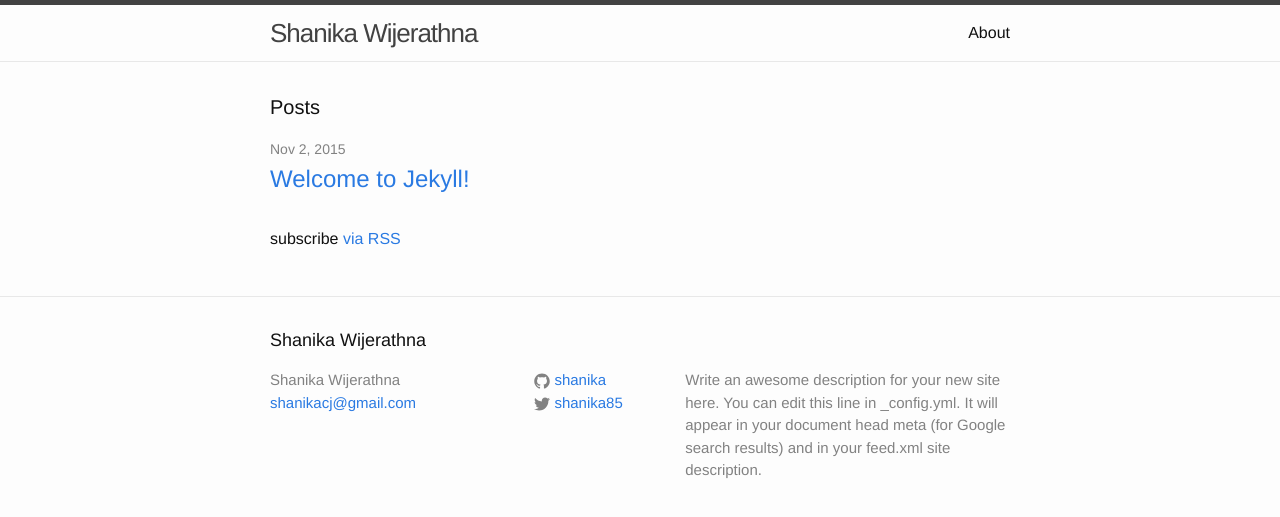
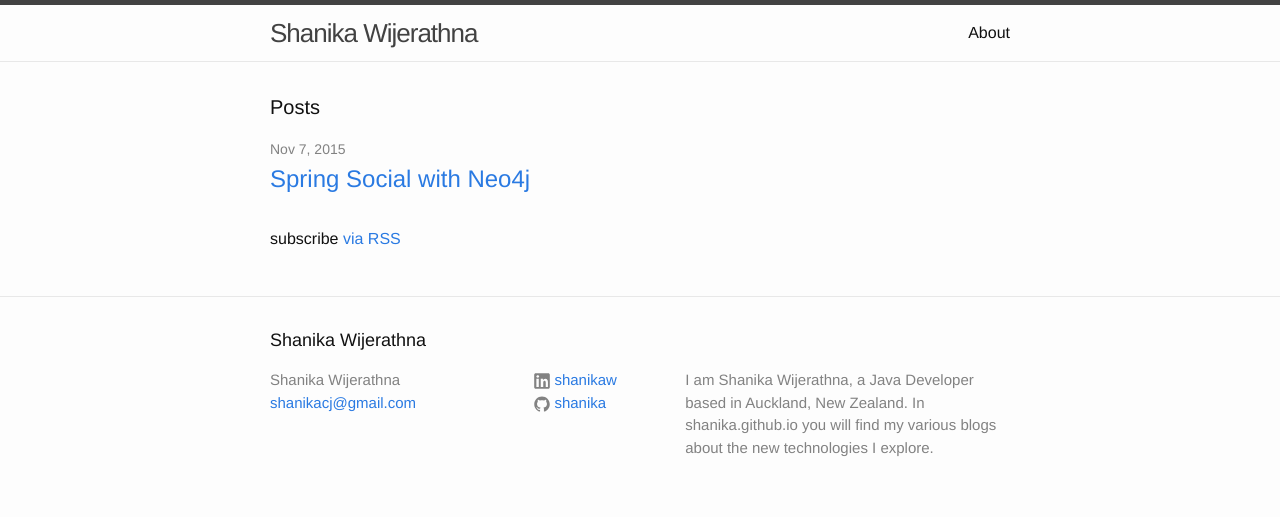
Before and after one commit to shanika/shanika.github.io, a Jekyll site: the page built from index.html, in a window 1280 px wide. Shown: the top 517 px of the page. Built offline with Jekyll 4.4.1, drawn with Linux system fonts in a browser that asks for light colours.

Commit message:
Spring social neo4j

```diff
--- a/_config.yml
+++ b/_config.yml
@@ -9,13 +9,11 @@
 title: Shanika Wijerathna
 email: shanikacj@gmail.com
 description: > # this means to ignore newlines until "baseurl:"
-  Write an awesome description for your new site here. You can edit this
-  line in _config.yml. It will appear in your document head meta (for
-  Google search results) and in your feed.xml site description.
+  I am Shanika Wijerathna, a Java Developer based in Auckland, New Zealand. In shanika.github.io you will find my various blogs about the new technologies I explore.
 baseurl: "" # the subpath of your site, e.g. /blog
-url: "http://shanika.github.com" # the base hostname & protocol for your site
-twitter_username: shanika85
+url: "http://shanika.github.io" # the base hostname & protocol for your site
 github_username:  shanika
+linkedin_username: shanikaw
 
 # Build settings
 markdown: kramdown
--- a/_includes/footer.html
+++ b/_includes/footer.html
@@ -14,17 +14,24 @@
 
       <div class="footer-col footer-col-2">
         <ul class="social-media-list">
-          {% if site.github_username %}
-          <li>
-            {% include icon-github.html username=site.github_username %}
-          </li>
-          {% endif %}
 
           {% if site.twitter_username %}
           <li>
             {% include icon-twitter.html username=site.twitter_username %}
           </li>
           {% endif %}
+
+            {% if site.linkedin_username %}
+            <li>
+                {% include icon-linkedin.html username=site.linkedin_username %}
+            </li>
+            {% endif %}
+
+            {% if site.github_username %}
+            <li>
+                {% include icon-github.html username=site.github_username %}
+            </li>
+            {% endif %}
         </ul>
       </div>
 
--- /dev/null
+++ b/_includes/icon-linkedin.html
@@ -0,0 +1 @@
+<a href="https://www.linkedin.com/in/{{ include.username }}"><span class="icon icon--linkedin">{% include icon-linkedin.svg %}</span> <span class="username">{{ include.username }}</span></a>
```
Also changed, not shown: _layouts/post.html (+19 -0 lines), _posts/2015-11-02-welcome-to-jekyll.markdown (deleted, +0 -25 lines), _posts/2015-11-07-spring-social-neo4j.markdown (added, +57 -0 lines), _includes/icon-linkedin.svg (added).
